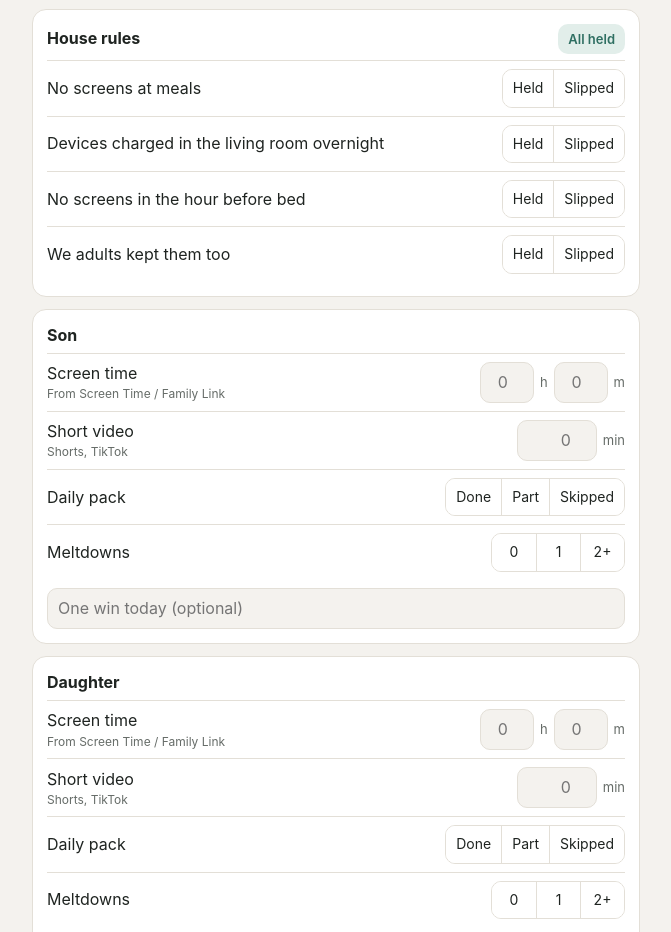
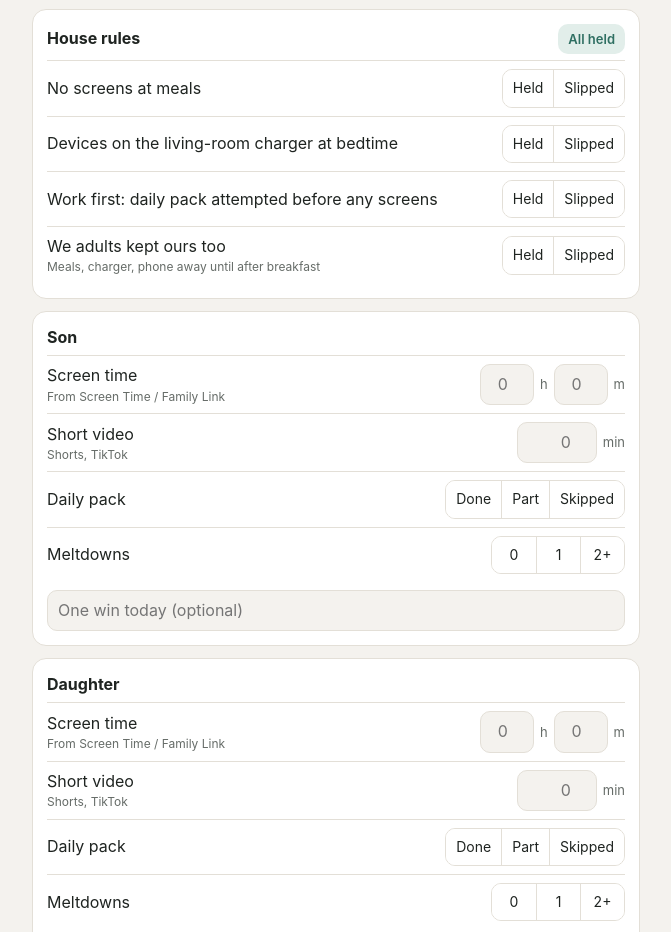
Before and after one commit to choonang-lab/Family-Coach, a plain HTML site: page index.html in a window 1280 px wide. Shown: the part 1042-1974 px from the top of the page, without its empty margins (304-975 px from the left). Drawn offline with Linux system fonts and the light colour scheme.

Commit message:
v3: house rule 3 becomes work first; charger at bedtime; adults row wording
Co-Authored-By: Claude Opus 5.5 <noreply@anthropic.com>

```diff
--- a/index.html
+++ b/index.html
@@ -112,7 +112,7 @@ h3.sec{font-size:13px;text-transform:uppercase;letter-spacing:.06em;color:var(--
 <nav id="tabbar"></nav>
 <div id="toast"></div>
 <script>
-const BUILD = 'v2';
+const BUILD = 'v3';
 const KEY = 'fc_data';
 const GHKEY = 'fc_gh';
 const DIRTY = 'fc_dirty';
@@ -121,8 +121,8 @@ const DAY = 864e5;
 /* ---------- Plan content (no names or personal details: this file is public) ---------- */
 const RULES = [
   { id: 'meals', label: 'No screens at meals' },
-  { id: 'charge', label: 'Devices charged in the living room overnight' },
-  { id: 'bed', label: 'No screens in the hour before bed' }
+  { id: 'charge', label: 'Devices on the living-room charger at bedtime' },
+  { id: 'first', label: 'Work first: daily pack attempted before any screens' }
 ];
 
 const WEEKS = [
@@ -181,7 +181,7 @@ const WEEKS = [
     items: [
       { id: 'w6-compare', t: 'Compare every number with the Week 1 baseline (Review tab)', when: 'This week' },
       { id: 'w6-term', t: 'Agree school-term rules with the kids before term starts', when: 'This week' },
-      { id: 'w6-keep', t: 'Decide what stays: budget, short-video cap, the 3 house rules', when: 'This week' },
+      { id: 'w6-keep', t: 'Decide what stays: budget, short-video cap, the 3 house rules. Consider adding no screens in the hour before bed for the term', when: 'This week' },
       { id: 'w6-celebrate', t: 'Celebrate together with a Yes-list reward', when: 'Weekend' },
       { id: 'w6-review', t: 'Sunday review', when: 'Sunday' }
     ] }
@@ -462,7 +462,7 @@ function vToday() {
   RULES.forEach((r) => {
     h += '<div class="row"><div class="lbl">' + esc(r.label) + '</div>' + seg('rule', r.id, [[true, 'Held', 'good'], [false, 'Slipped', 'bad']], x.rules[r.id]) + '</div>';
   });
-  h += '<div class="row"><div class="lbl">We adults kept them too</div>' + seg('rule', 'adults', [[true, 'Held', 'good'], [false, 'Slipped', 'bad']], x.rules.adults) + '</div>';
+  h += '<div class="row"><div class="lbl">We adults kept ours too<div class="when">Meals, charger, phone away until after breakfast</div></div>' + seg('rule', 'adults', [[true, 'Held', 'good'], [false, 'Slipped', 'bad']], x.rules.adults) + '</div>';
   const cu = commitFor('us', s);
   if (cu) h += '<div class="row"><div class="lbl">Our commitment<div class="when">' + esc(cu.t) + '</div></div>' + seg('rule', 'us', [[true, 'Kept', 'good'], [false, 'Missed', 'bad']], x.rules.us) + '</div>';
   h += '</div>';
--- a/sw.js
+++ b/sw.js
@@ -2,7 +2,7 @@
    Bump CACHE together with BUILD in index.html on every release.
    HTML: network-first (fresh online, cached offline). Same-origin assets: cache-first.
    Cross-origin (api.github.com backup calls) is never touched. */
-const CACHE = 'fc-v2';
+const CACHE = 'fc-v3';
 const ESSENTIAL = ['./', './index.html'];
 const OPTIONAL = ['./manifest.json', './icon-192.png', './icon-512.png', './apple-touch-icon.png'];
 
```
